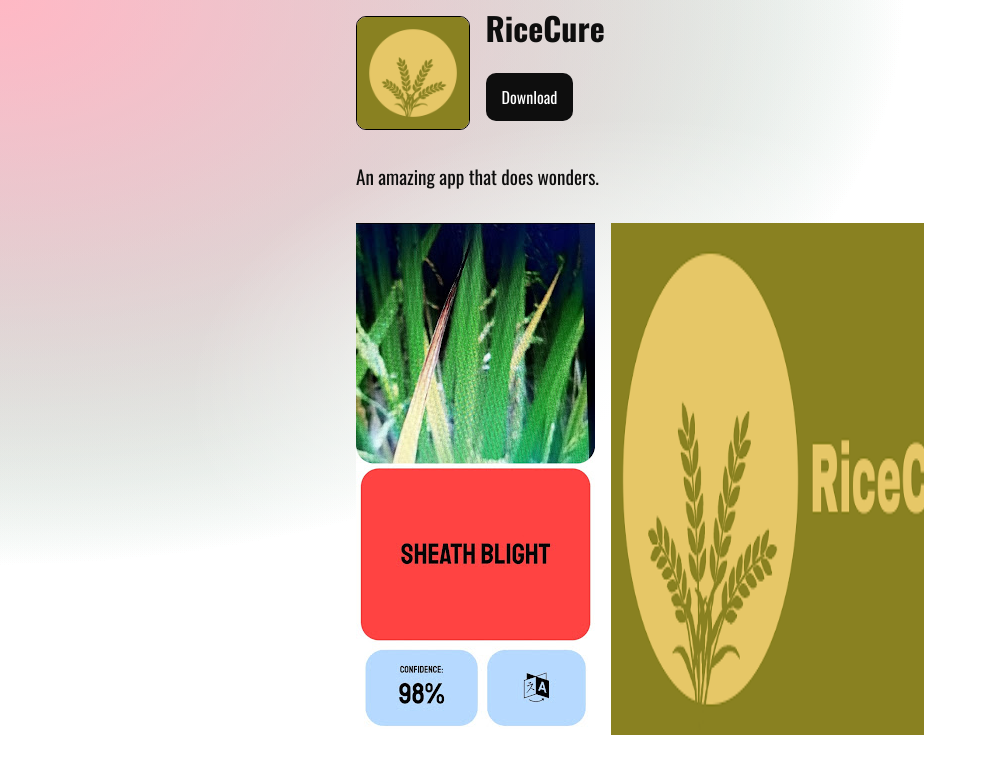
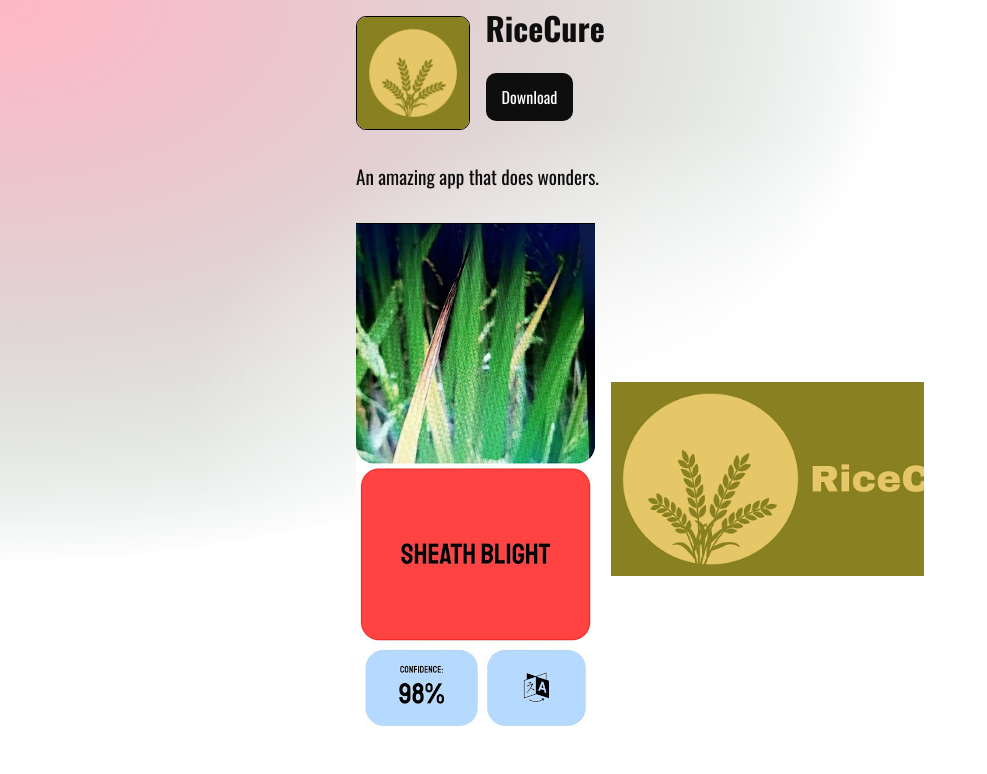
Before and after one commit to SpectralGT/AppStore, a Next.js app: page /apps/RiceCure in a window 1280 px wide. Shown: the top 774 px of the page, without its empty margins (0-987 px from the left). Built offline with nearby package versions, Linux system fonts and the light colour scheme.

Commit message:
fixed screenshots

```diff
--- a/data/2_ProjectK.json
+++ b/data/2_ProjectK.json
@@ -1,15 +1,15 @@
 {
-   "slug": "ProejctK",
+   "slug": "ProjectK",
    "name": "ProjectK",
    "description": "An amazing app that does wonders.",
    "logo": "/AppData/ProjectK/i.png",
    "screenshots": [
-      "/AppData/ProejctK/s1.png",
-      "/AppData/ProejctK/s2.png",
-      "/AppData/ProejctK/s3.png",
-      "/AppData/ProejctK/s4.png",
-      "/AppData/ProejctK/s5.png",
-      "/AppData/ProejctK/s6.png"
+      "/AppData/ProjectK/s1.jpg",
+      "/AppData/ProjectK/s2.png",
+      "/AppData/ProjectK/s3.jpg",
+      "/AppData/ProjectK/s4.jpg",
+      "/AppData/ProjectK/s5.jpg",
+      "/AppData/ProjectK/s6.jpg"
    ],
-   "apk": "/AppData/ProejctK/ProejctK.apk"
+   "apk": "/AppData/ProjectK/ProejctK.apk"
 }
--- a/data/Mutated.json
+++ b/data/Mutated.json
@@ -4,7 +4,7 @@
    "description": "An amazing app that does wonders.",
    "logo": "/AppData/Mutated/i.jpg",
    "screenshots": [
-      "/AppData/Mutated/s1.png",
+      "/AppData/Mutated/s1.jpg",
       "/AppData/Mutated/s2.png",
       "/AppData/Mutated/s3.png",
       "/AppData/Mutated/s4.png"
--- a/data/Notepad--.json
+++ b/data/Notepad--.json
@@ -4,9 +4,9 @@
    "description": "An amazing app that does wonders.",
    "logo": "/AppData/Notepad--/i.png",
    "screenshots": [
-      "/AppData/Notepad--/s1.png",
+      "/AppData/Notepad--/s1.jpg",
       "/AppData/Notepad--/s2.png",
-      "/AppData/Notepad--/s3.png"
+      "/AppData/Notepad--/s3.jpg"
    ],
    "apk": "/AppData/Notepad--/Notepad--.apk"
 }
--- a/styles/style.css
+++ b/styles/style.css
@@ -266,4 +266,5 @@
   width: 70%;
   height: auto;
   margin-right: 1rem;
+  object-fit: contain;
 }
```
